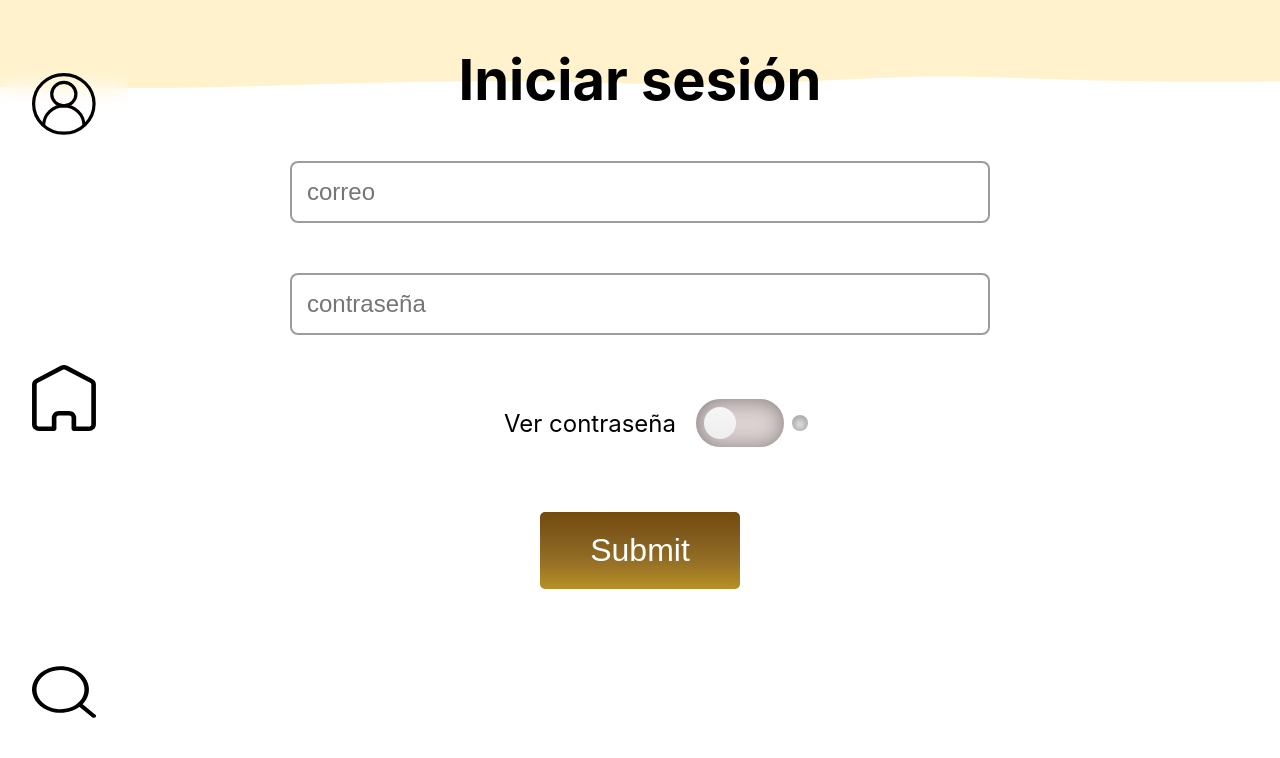
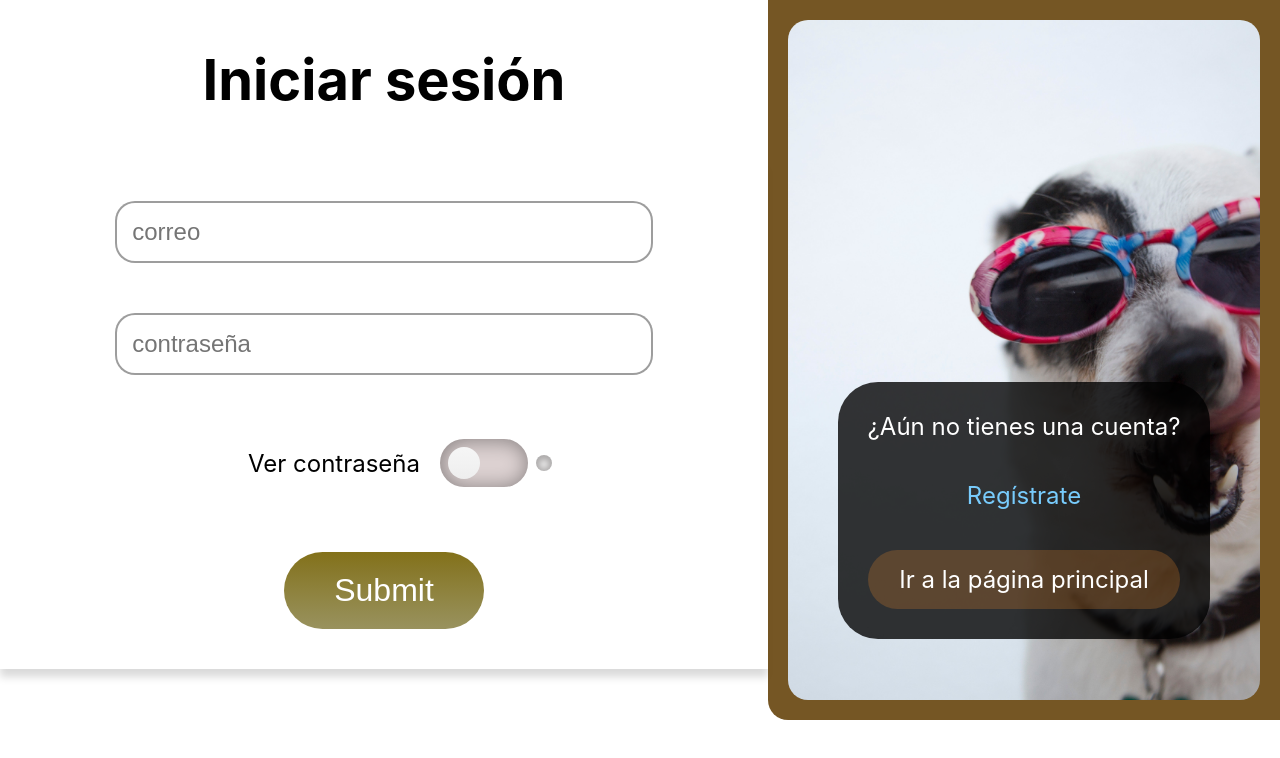
Before and after one commit to Dbaljeet/petsibilities, a Next.js app: page /login in a window 1280 px wide. Shown: the top 758 px of the page. Built offline with nearby package versions, Linux system fonts and the light colour scheme.

Commit message:
[Fix]login page (style)

```diff
--- a/pages/index.js
+++ b/pages/index.js
@@ -6,7 +6,7 @@ export default function Home() {
   return (
     <div className={styles.container}>
       <Head>
-        <title>Inicio</title>
+        <title>Petsibilities - Inicio</title>
         <meta name="description" content="Adopta máscotas en todo Chile" />
         <link rel="icon" href="/favicon.ico" />
       </Head>
--- a/pages/login.js
+++ b/pages/login.js
@@ -1,7 +1,8 @@
 import { useState } from 'react'
 import useUser from '../hooks/useUser'
 import styles from '../styles/Login.module.css'
-import Navbar from '../components/Navbar'
+import Link from 'next/link'
+import Head from 'next/head'
 export default function login() {
   const { Login } = useUser()
 
@@ -24,13 +25,12 @@ export default function login() {
 
   return (
     <>
+      <Head>
+        <title>Petsibilities - Iniciar sesión</title>
+      </Head>
       <div className={styles.container}>
-        <img
-          className={styles.img}
-          alt="Imagen de fondo decorativa"
-          src="/wave.svg"
-        />
-        <section>
+        <main className={styles.main}>
+          <section className={styles.section1}>
             <h2 className={styles.title}>Iniciar sesión</h2>
             <form className={styles.form} onSubmit={handleSubmit}>
               <input
@@ -61,7 +61,19 @@ export default function login() {
               <input className={styles.submit} type="submit" />
             </form>
           </section>
-        <Navbar></Navbar>
+          <section className={styles.section2}>
+            <img className={styles.section2_img} src="/dogl.jpg" />
+            <div className={styles.section2_info}>
+              ¿Aún no tienes una cuenta?
+              <Link href="/register">
+                <a className={styles.goRegister}>Regístrate</a>
+              </Link>
+              <Link href="/">
+                <a className={styles.goHome}>Ir a la página principal</a>
+              </Link>
+            </div>
+          </section>
+        </main>
       </div>
     </>
   )
--- a/pages/pets.js
+++ b/pages/pets.js
@@ -1,6 +1,7 @@
 import data from '../public/data.json'
 import Pet from '../components/Pet'
 import styled from '../styles/Pets.module.css'
+import Head from 'next/head'
 import { useState } from 'react'
 export default function pet() {
   const pets = data.pets
@@ -11,6 +12,9 @@ export default function pet() {
   }
   return (
     <>
+      <Head>
+        <title>Petsibilities - Mascotas disponibles</title>
+      </Head>
       {selectedCatergories}
 
       <select onChange={handleChange} name="categoria">
--- a/pages/register.js
+++ b/pages/register.js
@@ -26,7 +26,7 @@ export default function register() {
   return (
     <>
       <Head>
-        <title>Live Or Live - Register</title>
+        <title>Petsibilities - Registrarse</title>
       </Head>
       <img
         className={styles.img}
--- a/styles/Login.module.css
+++ b/styles/Login.module.css
@@ -16,6 +16,8 @@
 }
 
 .form{
+  box-shadow: 0 8px 8px 0 rgba(0, 0, 0, 0.15);
+    padding: 40px 0;
     display: flex;
     flex-direction: column;
     align-items: center;
@@ -25,7 +27,7 @@
 .input{
     max-width: 700px;
     width: 70%;
-    border-radius: 8px;
+    border-radius: 20px;
     border: 2px solid rgba(0, 0, 0, 0.384);
     padding: 15px;
     font-size: 1.5rem;
@@ -40,10 +42,89 @@
     font-size: 2rem;
     padding: 20px;
     border: none;
-    border-radius: 5px;
-    color:#fff;
-    background: linear-gradient(to bottom, #724b0d, #765012, #7b5416, #7f591b, #835e1f, #896421, #8e6923, #946f25, #9d7725, #a68025, #ae8825, #b79125);
+    border-radius: 40px;
+    color: #fff;
+    background-image: linear-gradient(to bottom, #837119, #88792c, #8e823d, #938a4e, #99925e);
+  }
+/*_________________________________________________________________*/
+.main{
+  display: flex;
+  flex-wrap: wrap;
+  flex-direction: row;
 }
+.section1{
+  width: 60%;
+  min-width: 300px;
+}
+.section2{
+  text-align: center;
+  font-size: 1.5rem;
+  border-radius: 0  0 0 20px;
+  height: 90vh;
+  width: 40%;
+  min-width: 200px;
+  display: flex;
+  flex-direction: column;
+  align-items: center;
+  justify-content: center;
+  background-color: #634007e1;
+  color: #fff;
+  margin: auto;
+  padding: 20px;
+  gap: 15px;
+}
+.section2_img{
+  width: 100%;
+  height: 100%;
+  object-fit: cover;
+  border-radius: 20px;
+}
+.section2_info{
+  position: absolute;
+  display: flex;
+  flex-direction: column;
+  transform: translateY(150px);
+  background-color: rgba(0, 0, 0, 0.788);
+  gap: 40px;
+  padding: 30px;
+  border-radius: 40px;
+}
+
+.goRegister{
+  color: #78ccfd;
+}
+.goHome{
+  color: #fff;
+  padding: 15px;
+  border-radius: 40px;
+  background-color: rgba(230, 132, 41, 0.247);
+  opacity: 1;
+}
+@media screen and (max-width:1000px){
+  .section1{
+    width: 100%;
+  }
+  .section2{
+    width: 100%;
+    height: auto;
+    border-radius: 0px;
+  }
+  .main{
+  gap: 20px;
+  }
+  .form{
+    background-color: rgba(185, 183, 183, 0.205);
+  }
+  .section2_info{
+    gap: 10px;
+    transform: translateY(0px);
+    position: relative;
+  }
+}
+
+
+
+
 
 /*_________________________________________________________________*/
 .wrap {
```
Also changed, not shown: public/dogl.jpg (added), public/wave.svg. Lines whose indentation alone changed are shown as unchanged.
